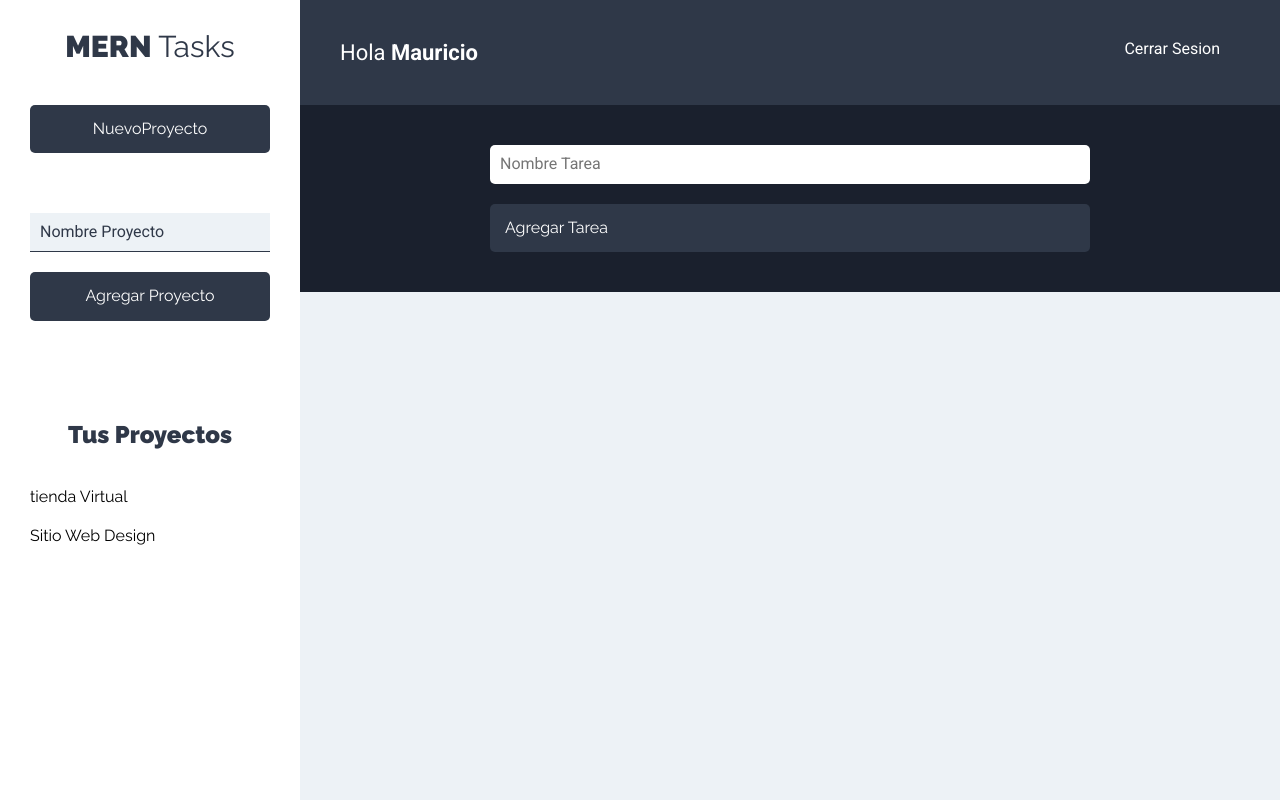
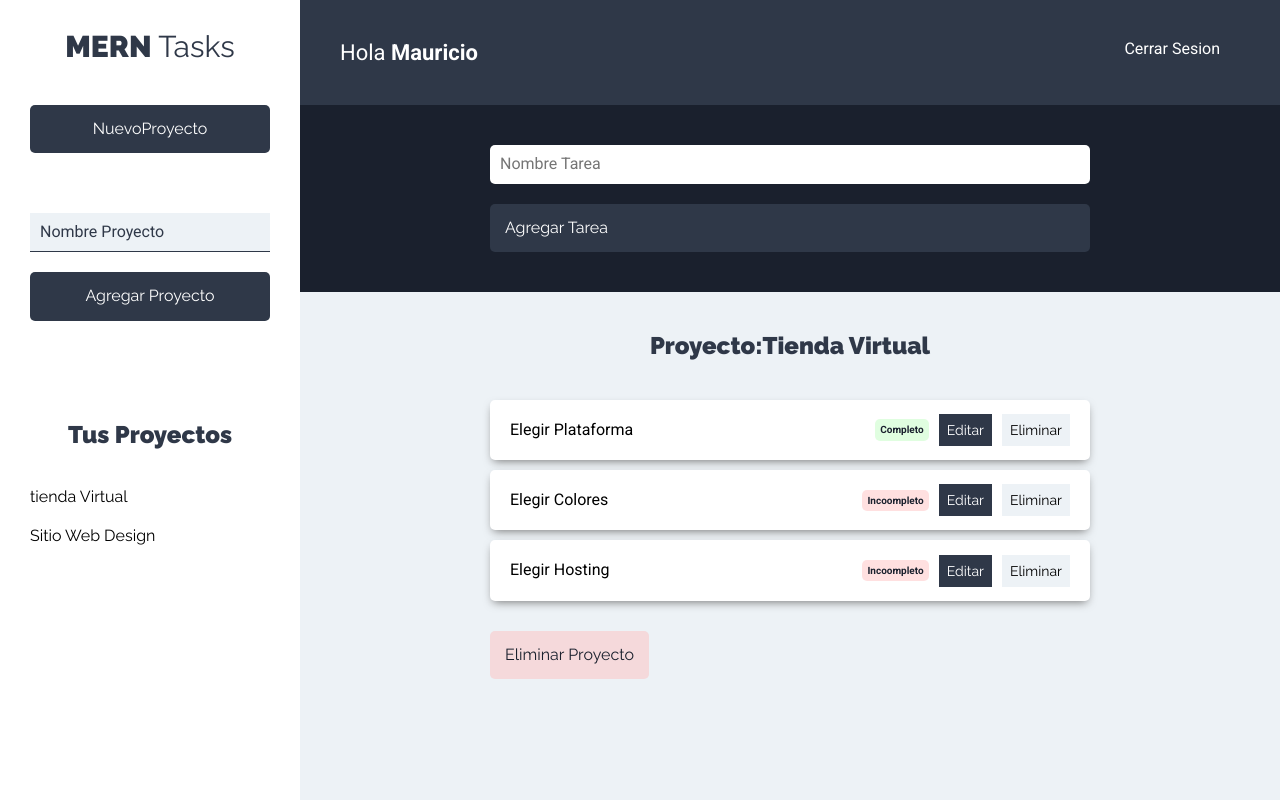
Before and after one commit to MauricioGarcia12/administrador-mern, a React (Create React App) app in the folder cliente/: page /proyectos in a window 1280 px wide. Built offline with nearby package versions, Linux system fonts and the light colour scheme.

Commit message:
Terminando interfaz tareas

```diff
--- a/cliente/src/components/proyectos/Proyectos.jsx
+++ b/cliente/src/components/proyectos/Proyectos.jsx
@@ -2,6 +2,7 @@ import React from 'react'
 import Sidebar from '../layout/Sidebar'
 import Barra from '../layout/Barra'
 import FormTarea from '../tareas/FormTarea'
+import ListadoTareas from '../tareas/ListadoTareas'
 const Proyectos = () => {
     return (
         <div className="contenedor-app">
@@ -12,6 +13,7 @@ const Proyectos = () => {
                 <main>
                     <FormTarea/>
                     <div className="contenedor-tareas">
+                        <ListadoTareas/>
 
                     </div>
                 </main>
--- a/cliente/src/components/tareas/ListadoTareas.jsx
+++ b/cliente/src/components/tareas/ListadoTareas.jsx
@@ -0,0 +1,32 @@
+import React from 'react'
+import NuevaTarea from './NuevaTarea'
+const ListadoTareas = () => {
+
+    const tareasProyecto =[
+        {nombre:'Elegir Plataforma', estado:true},
+        {nombre:'Elegir Colores', estado:false},
+        {nombre:'Elegir Hosting', estado:false}
+    ];
+
+    return (
+        <>
+            <h2>Proyecto:Tienda Virtual</h2>
+            <ul className='listado-tareas'>
+                {tareasProyecto.length ===0
+                    ?(<li className='tarea'><p>No hay tareas</p></li>)
+
+                    :tareasProyecto.map(tarea =>(
+                        <NuevaTarea
+                        tarea={tarea}/>
+                    ))
+                }
+                <button
+                type='button'
+                className=' btn incompleto'
+                >Eliminar Proyecto</button>
+            </ul>
+        </>
+    )
+}
+
+export default ListadoTareas
--- a/cliente/src/components/tareas/NuevaTarea.jsx
+++ b/cliente/src/components/tareas/NuevaTarea.jsx
@@ -0,0 +1,42 @@
+import React from 'react'
+
+const NuevaTarea = ({tarea}) => {
+    return (
+       <li className='tarea sombra'>
+           <p>{tarea.nombre}</p>
+
+           <div className="estado">
+               {tarea.estado
+               ?
+                (
+                    <button
+                    type='button'
+                    className='completo'
+                    >Completo</button>
+                )
+               :
+                (
+                    <button
+                    type='button'
+                    className='incompleto'
+                    >Incoompleto</button>
+                )
+               }
+           </div>
+
+           <div className="acciones">
+               <button
+               type='button'
+               className='btn btn-primario'
+               >Editar</button>
+
+               <button
+               type='button'
+               className='btn btn-secundario'
+               >Eliminar</button>
+           </div>
+       </li>
+    )
+}
+
+export default NuevaTarea
```
